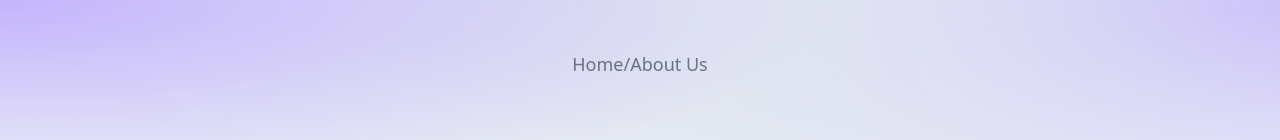
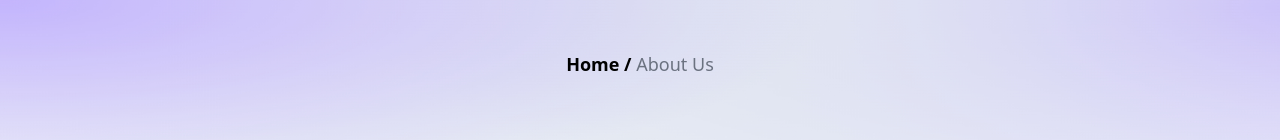
Before and after one commit to rorisangputu/lerumoweb, a React (Vite) app: page /about in a window 1280 px wide. Shown: the part 356-496 px from the top of the page. Built offline with nearby package versions, Linux system fonts and the light colour scheme.

Commit message:
changing files

```diff
--- a/src/Components/About/Hero.jsx
+++ b/src/Components/About/Hero.jsx
@@ -6,7 +6,9 @@ const Hero = () => {
             <div className="w-[90%] mx-auto py-24">
                 <div className="flex flex-col justify-center items-center gap-7">
                     <h1 className="text-[65px] font-semibold">About Us</h1>
-                    <p className="font-light text-lg text-gray-500">Home/About Us</p>
+                    <p className="font-light text-lg text-gray-500">
+                        <span className="text-black font-semibold">Home / </span>About Us
+                    </p>
                 </div>
             </div>
         </div>
```
